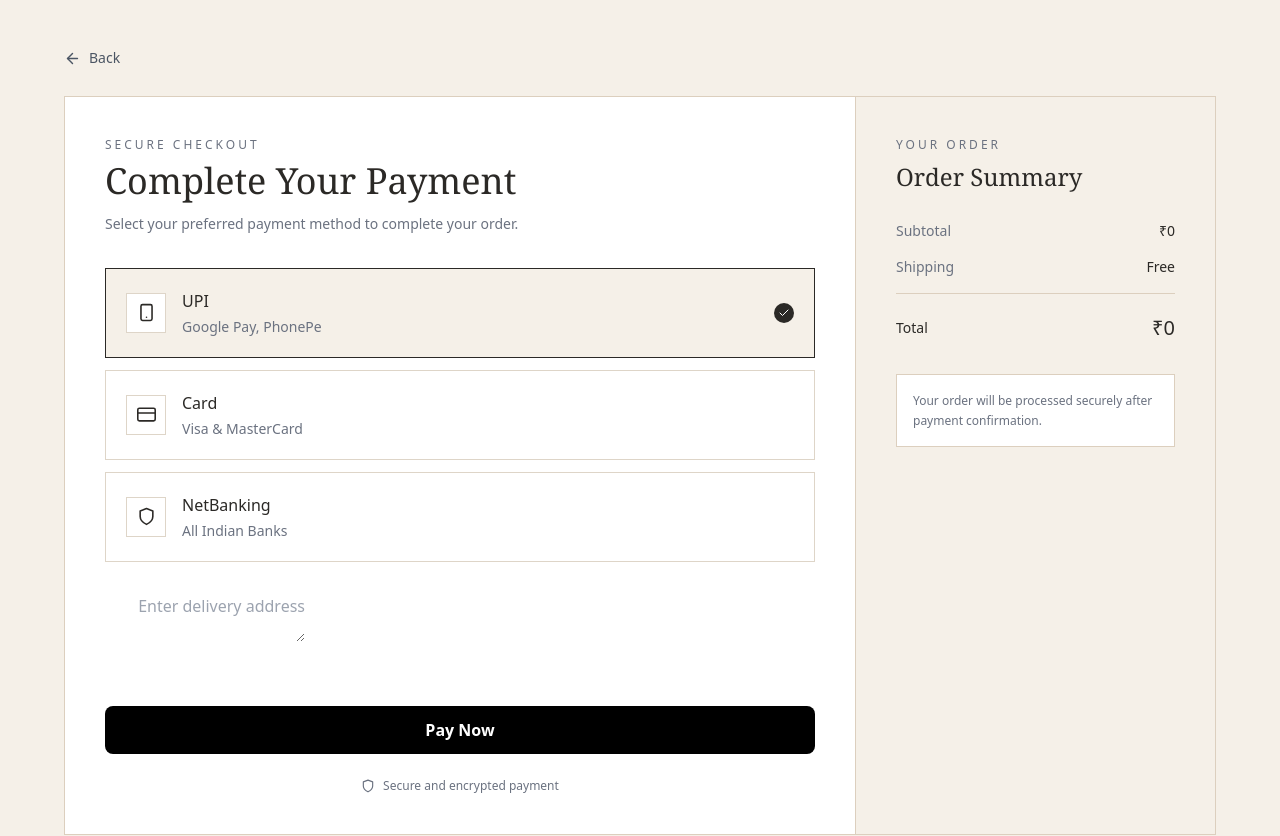
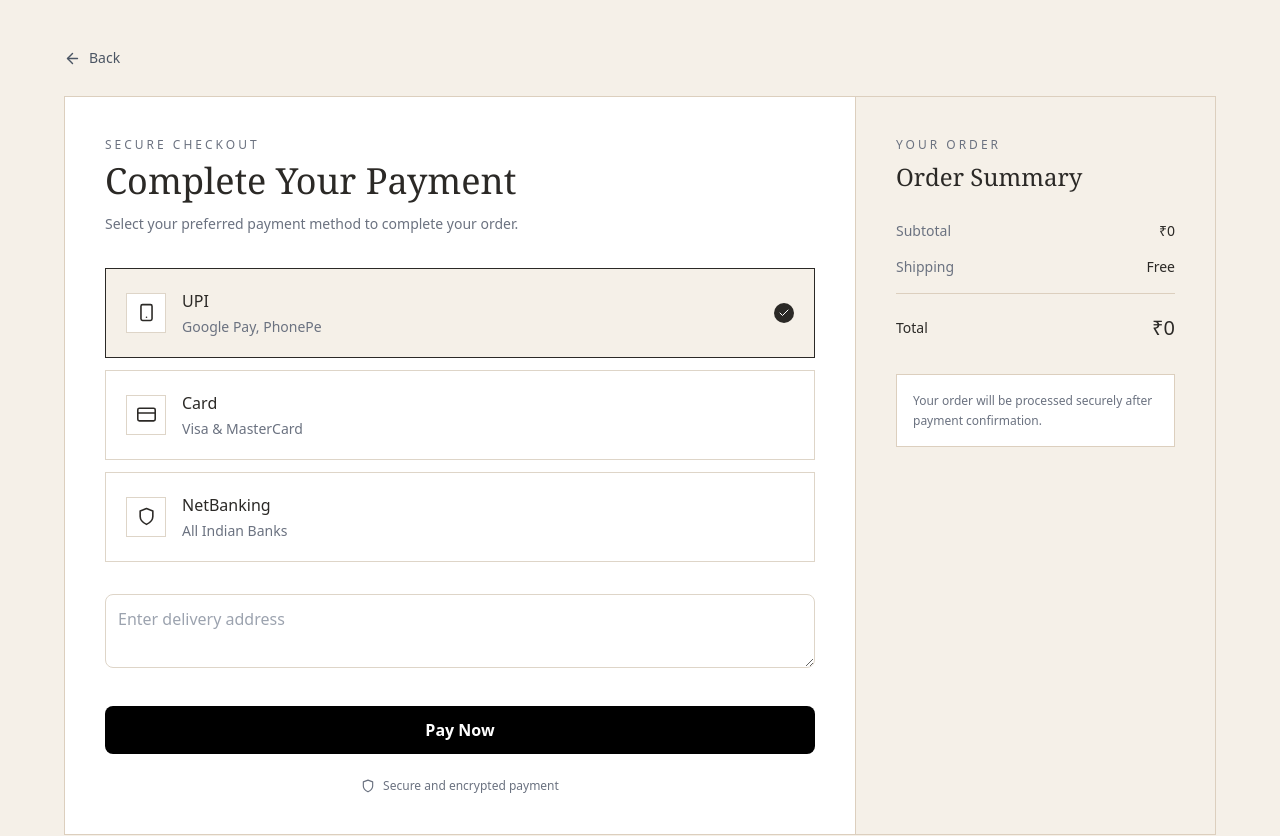
Before and after one commit to A-rsha/velaura, a React app: page /payment in a window 1280 px wide. Shown: the top 836 px of the page. Built offline with nearby package versions, Linux system fonts and the light colour scheme; no server answers; the HTML template or start-up script is replaced by a standard one.

Commit message:
update Payment.jsx

```diff
--- a/src/pages/Payments.jsx
+++ b/src/pages/Payments.jsx
@@ -23,7 +23,7 @@ function Payments() {
     const [ShippingAddress, setShippingAddress] = useState("")
 
     const [selectedMethod, setSelectedMethod] = useState("UPI")
-
+    const [addressError,setAddressError]=useState("")
 
     const paymentMethods = [
         {
@@ -299,21 +299,30 @@ function Payments() {
                                 ))}
 
                             </div>
-                            <div className="mt-8  h-20
-                                                w-full
-                                                shrink-0
+            <div className="mt-8 w-full">
+    <textarea
+        value={ShippingAddress}
+        className={`w-full rounded-lg border p-3 text-left text-black outline-none ${
+            addressError
+                ? "border-red-500"
+                : "border-[#DED5C8]"
+        }`}
+        placeholder="Enter delivery address"
+        onChange={(e) => {
+            setShippingAddress(e.target.value)
 
-                                                justify-center
+            if (e.target.value.trim()) {
+                setAddressError("")
+            }
+        }}
+    />
 
-
-                                                border-[#DED5C8]
-                                                bg-white">
-                                <textarea value={ShippingAddress}
-                                    className=" text-black text-right"
-                                    type="text"
-                                    placeholder="Enter delivery address" onChange={(e) => setShippingAddress(e.target.value)}
-                                />
-                            </div>
+    {addressError && (
+        <p className="mt-1 text-sm text-red-500">
+            {addressError}
+        </p>
+    )}
+</div>
 
 
                             {/* Payment Button */}
```
